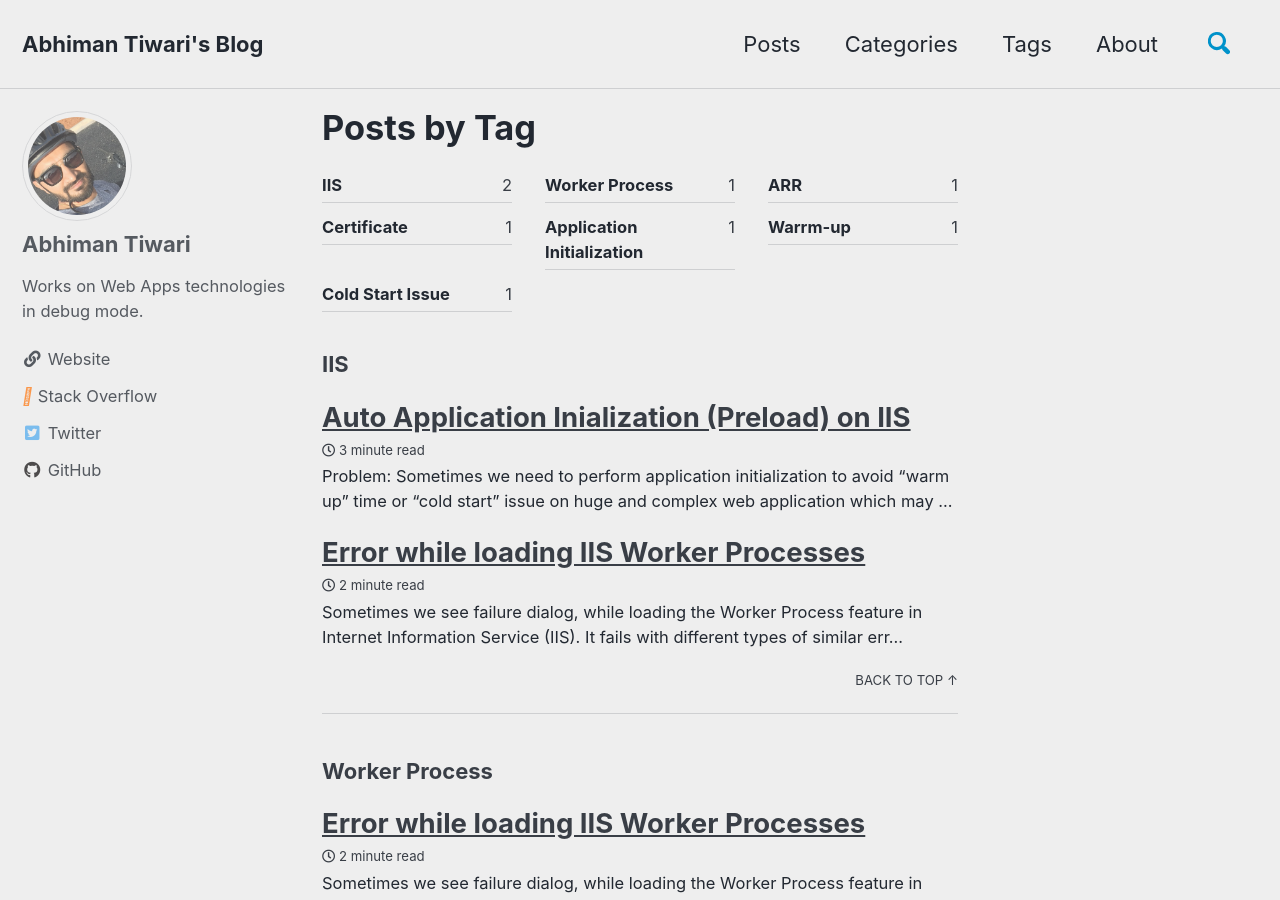
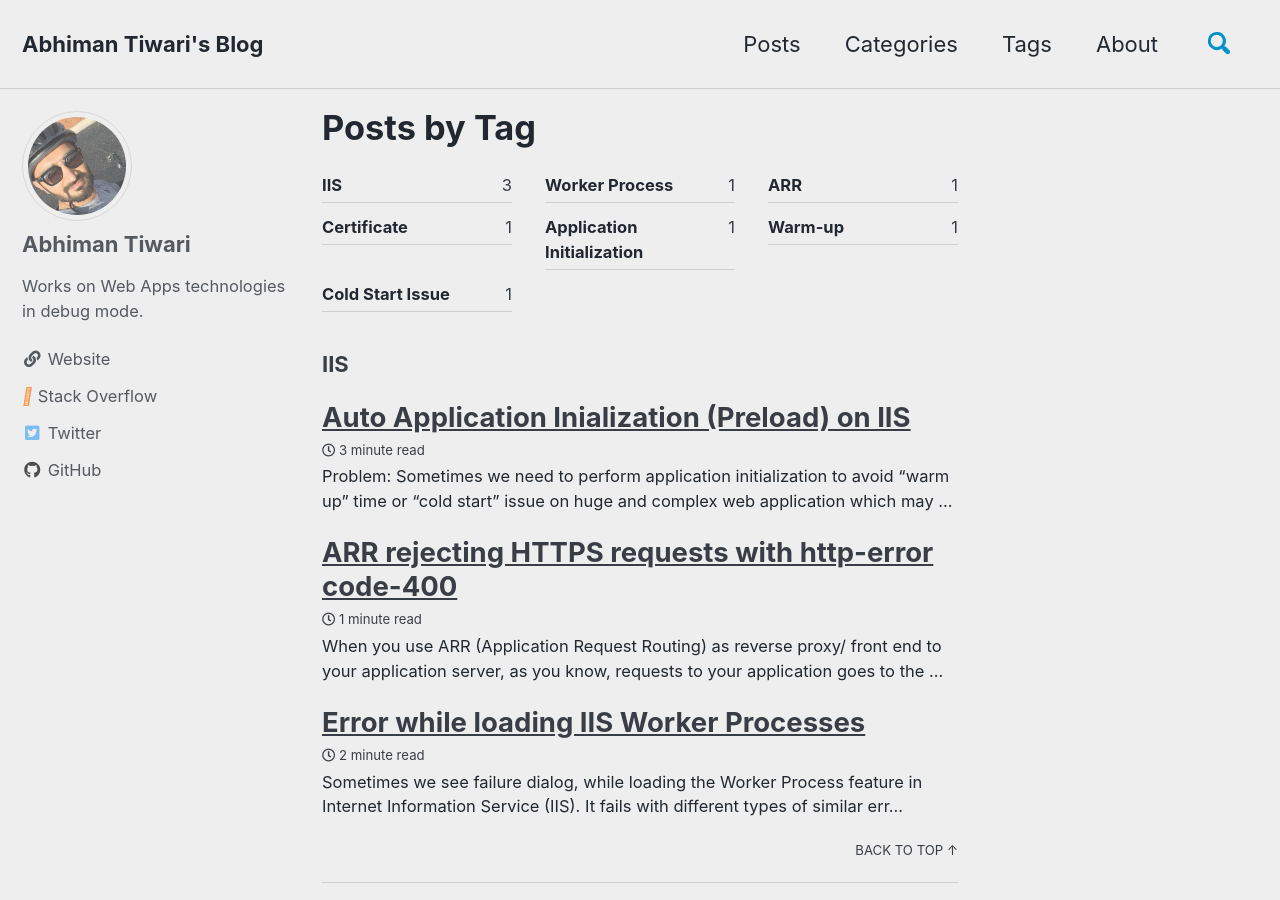
Before and after one commit to abhimantiwari/abhimantiwari.github.io, a Jekyll site: the page built from _pages/tag-archive.md, in a window 1280 px wide and 900 px high. Built offline with Jekyll 4.4.1, drawn with Linux system fonts in a browser that asks for light colours; cached includes are drawn as plain includes.

Commit message:
Minor changes

```diff
--- a/_posts/2021-11-14-Application-Initialization.md
+++ b/_posts/2021-11-14-Application-Initialization.md
@@ -6,7 +6,7 @@ categories:
 tags:
   - Application Initialization
   - IIS
-  - Warrm-up
+  - Warm-up
   - Cold Start Issue
 ---
 
```
Also changed, not shown: _posts/2021-05-19-ARR.md (+1 -0 lines).
